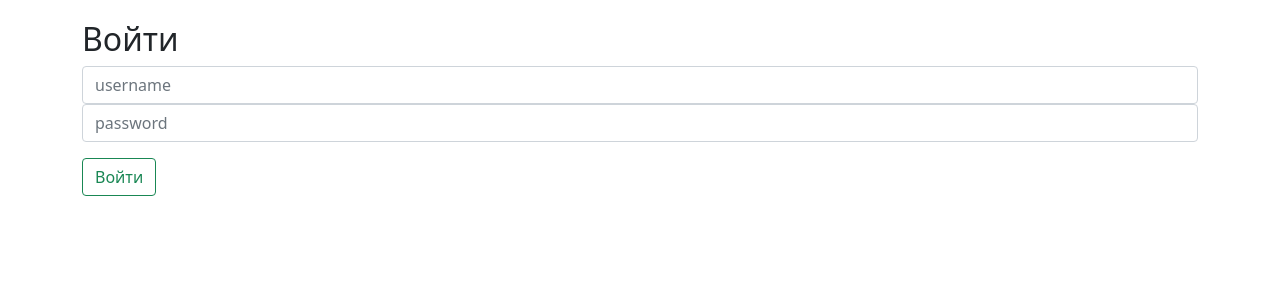
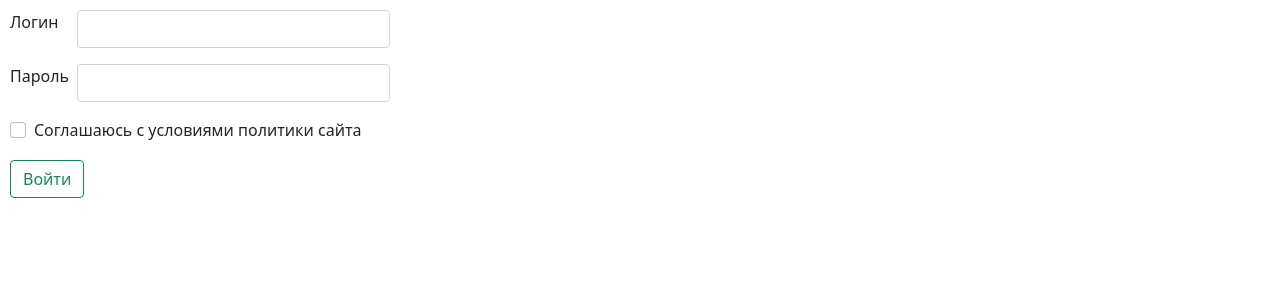
Before and after one commit to niktsayuk/Mobisale, a PHP site: page /signin.php in a window 1280 px wide. Shown: the top 300 px of the page. Run offline with PHP 8.4, Linux system fonts and the light colour scheme.

Commit message:
hot fixed

```diff
--- a/connection.php
+++ b/connection.php
@@ -1,4 +1,4 @@
 <?php
-$connection = mysqli_connect( hostname: 'localhost', username: 'root', password: '');
+$connection = mysqli_connect('localhost', 'root', '');
 $select_db =mysqli_select_db($connection,'users');
 ?>
--- a/signin.php
+++ b/signin.php
@@ -12,15 +12,7 @@
     </head>
 
     <body>
-        <div class="container">
-            <form class="form-signin" method="POST"></form>
-                <h2>Войти</h2>
-
-                <input type="text" name="username" class="form-control" placeholder="username" required>
-                <input type="password" name="password" class="form-control" placeholder="password" required>
-                <button class="btn btn-outline-success mt-3" type="submit">Войти</button>
-        </div>
-<?php
+    <?php
             session_start();
             require('connection.php');
 
@@ -46,5 +38,29 @@
             echo "<a href='logout.php' class='btn btn-outline-success mt-3'> Выйти </a>";
             }
 ?>
+        <form class="form-signin" method="POST">
+              <div class="row mb-3">
+                <label for="inputLogin" class="col-sm-2 col-from-label">Логин</label>
+                <div class="col-sm-10">
+                  <input type="text" name="username" class="form-control" id="inputLogin" required>
+                </div>
+              </div>
+
+              <div class="row mb-3">
+                <label for="inputPassword" class="col-sm-2 col-from-label">Пароль</label>
+                <div class="col-sm-10">
+                  <input type="password" name="password" class="form-control" id="inputPassword" required>
+                </div>
+              </div>
+            <fieldset>
+              <div class="form-check">
+                <input type="checkbox" id="gridCheck" class="form-check-input" required>
+                <label for="" class="form-check-label">Соглашаюсь с условиями политики сайта</label>
+              </div>
+            </fieldset>
+            <div class="d-flex ">
+              <button class="btn btn-outline-success mt-3" type="submit">Войти</button>
+            </div>
+
     </body>
 </html>
```
